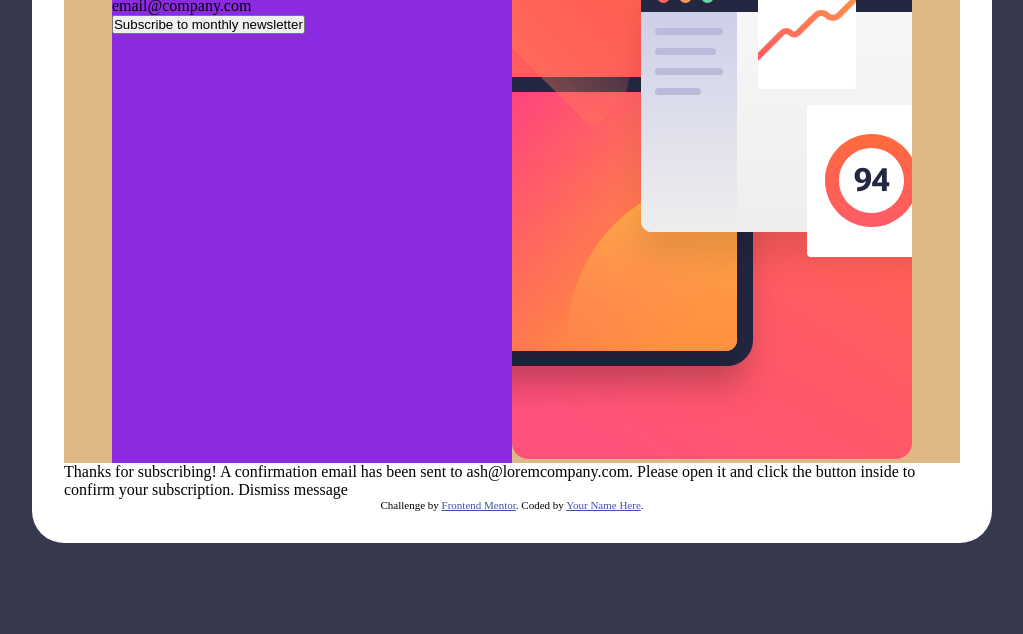
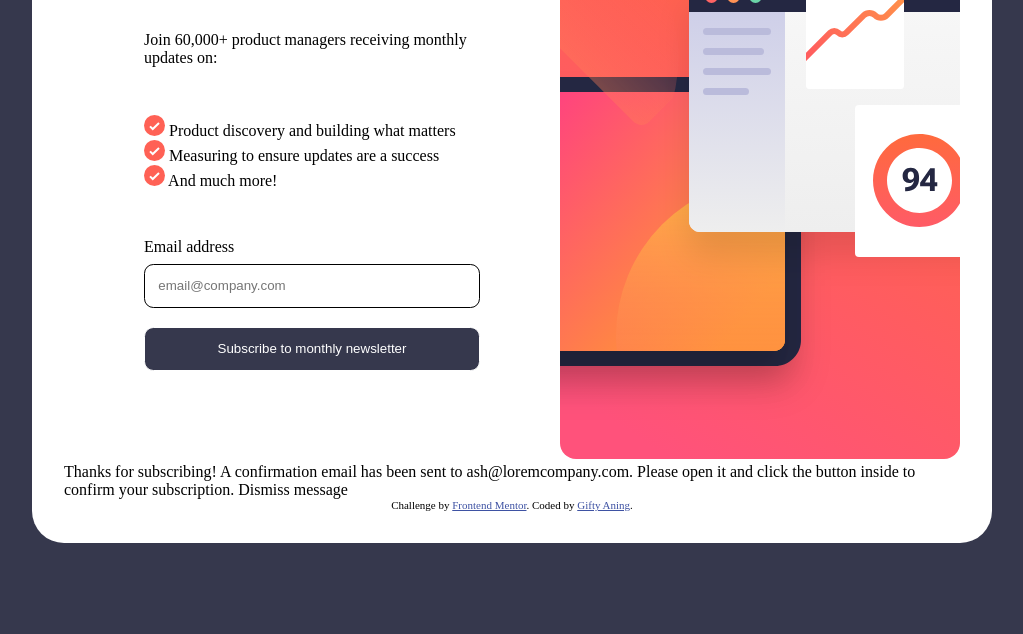
Before and after one commit to Giftyaning/Contact-form, a plain HTML site: page index.html in a window 1280 px wide. Shown: the part 166-800 px from the top of the page, without its empty margins (128-1151 px from the left). Drawn offline with Linux system fonts and the light colour scheme.

Commit message:
Main content structure

```diff
--- a/index.html
+++ b/index.html
@@ -15,7 +15,7 @@
 </head>
 <body>
 
-  <!-- Sign-up form start -->
+
 
   <div class="container">
     <div class="main">
@@ -29,38 +29,35 @@
         </p>
 
         <ul>
-          <li>Product discovery and building what matters</li>
-          <li>Measuring to ensure updates are a success</li>
-          <li>And much more!</li>
+          <li>
+            <img src="assets/images/icon-list.svg" alt="list icon">
+            Product discovery and building what matters
+          </li>
+          <li>
+            <img src="assets/images/icon-list.svg" alt="list icon">
+            Measuring to ensure updates are a success
+          </li>
+          <li>
+            <img src="assets/images/icon-list.svg" alt="list icon">
+            And much more!
+          </li>
         </ul>
 
+        <!-- Sign-up form start -->
+        <form action="submit-form">
+          <div class="form-info">
+            <label for="email">Email address</label>
+            <input type="email" id="email" placeholder="email@company.com">
 
-
-        <div class="email">
-          <h3>
-            Email address
-          </h3>
-
-          <form action="email">
-            email@company.com
-          </form>
-        </div>
-
-        <button>
-          Subscribe to monthly newsletter
-        </button>
+          </div>
+            <button type="submit">Subscribe to monthly newsletter</button>
+        </form>
       </div>
-
       <div class="left">
         <img src="assets/images/illustration-sign-up-desktop.svg" alt="">
       </div>
     </div>
-
-
-
-
-
-    <!-- Sign-up form end -->
+  <!-- Sign-up form end -->
 
 
     <!-- Success message start -->
@@ -72,14 +69,12 @@
 
       Dismiss message
     </div>
-
-
     <!-- Success message end -->
 
 
     <div class="attribution">
       Challenge by <a href="https://www.frontendmentor.io?ref=challenge" target="_blank">Frontend Mentor</a>.
-      Coded by <a href="#">Your Name Here</a>.
+      Coded by <a href="#">Gifty Aning</a>.
     </div>
   </div>
 
--- a/style.css
+++ b/style.css
@@ -1,7 +1,7 @@
 *{
     padding: 0;
     margin: 0;
-    list-style-type: circle;
+    list-style-type: none;
 }
 
 body{
@@ -19,12 +19,42 @@ body{
 
 .main{
     display: flex;
-    background-color: burlywood;
     justify-content: center;
     padding: 0;
+    margin: 0;
 }
 
 .right{
-    background-color: blueviolet;
+    display: flex;
+    flex-direction: column;
+    align-items: flex-start;
+    padding: 5em;
+    width: 100%;
+    gap: 3em;
+}
 
+/* Form */
+
+form{
+    display: flex;
+    flex-direction: column;
+    gap: 1.2em;
+    width: 100%;
 }
+
+.form-info{
+    display: flex;
+    flex-direction: column;
+    gap: .5em;
+}
+
+button, input{
+    padding: 1em;
+    border-radius: .7em;
+    border: .1em solid;
+}
+
+button{
+    background-color: #36384d;
+    color: #fff
+}
```
